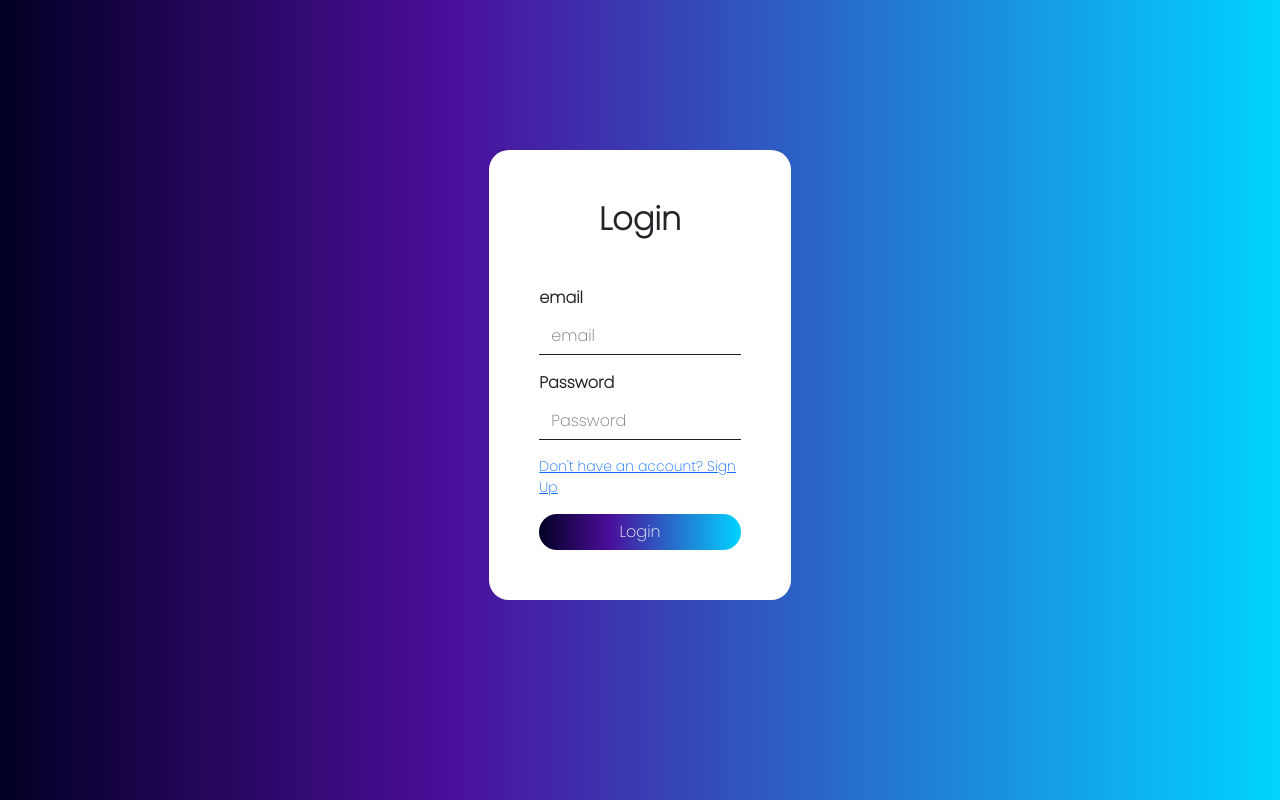
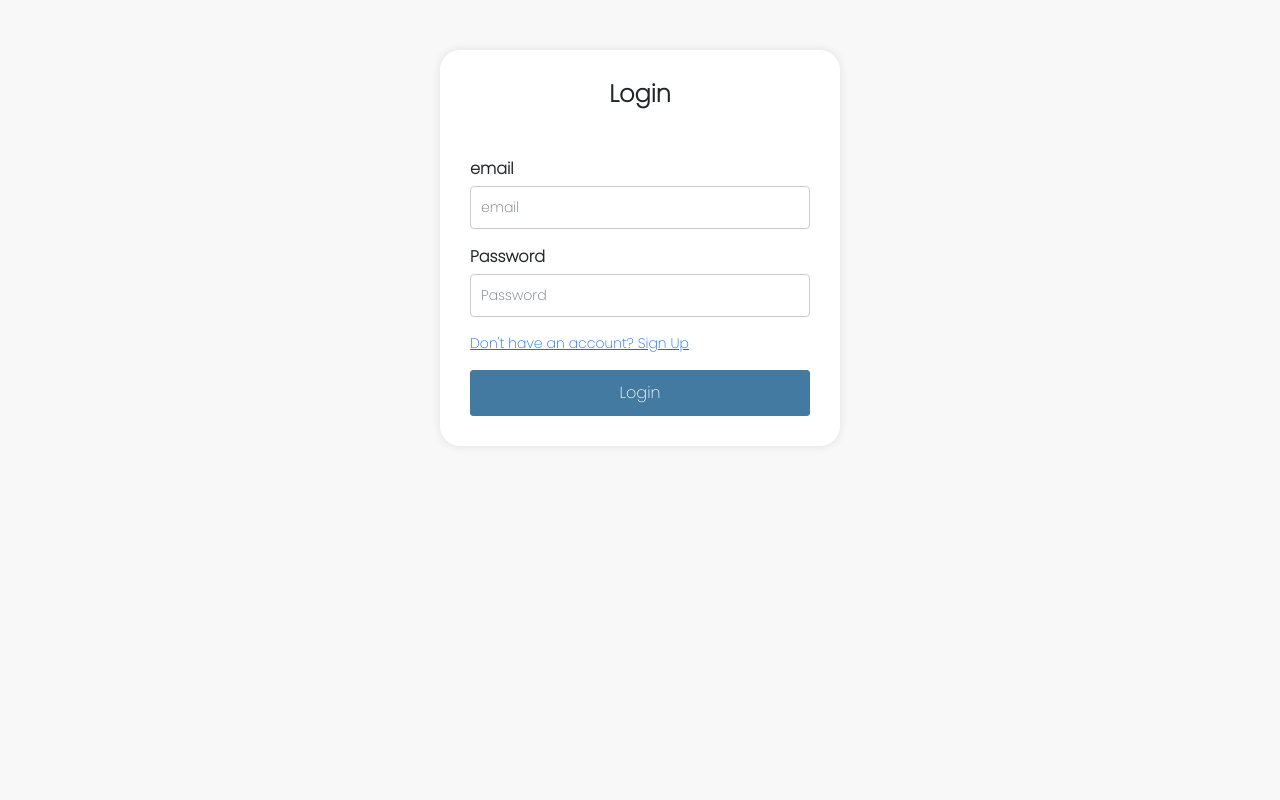
Before and after one commit to zalsaeed/cgav, a Flask app: page /login in a window 1280 px wide. Run offline with Flask 2, Linux system fonts and the light colour scheme; parts of the project's set-up code (start-up, migrations or seed data) failed here and were passed over.

Commit message:
Update login and register page style
change login.css

```diff
--- a/src/flask_website/static/login.css
+++ b/src/flask_website/static/login.css
@@ -1,49 +1,67 @@
 @import url('https://fonts.googleapis.com/css2?family=Poppins:wght@200&display=swap');
-*{
+
+* {
     padding: 0;
     margin: 0;
     box-sizing: border-box;
-
 }
 
-body{
-    background: linear-gradient(90deg, rgba(2,0,36,1) 0%, rgba(75,14,154,1) 35%, rgba(0,212,255,1) 100%);
+body {
+    background-color: #f8f8f8; /* Match the background color from main CSS */
     font-family: 'Poppins', sans-serif;
-
-}
-form{
-    border-radius: 20px;
-    margin-top: 150px !important;
-    width: 24% !important;
-    background-color: white !important;
-    padding: 50px;
 }
 
-.btn-primary{
-    width: 100%;
-    border: none;
-    border-radius: 50px;
-    background: linear-gradient(90deg, rgba(2,0,36,1) 0%, rgba(75,14,154,1) 35%, rgba(0,212,255,1) 100%);
-
+form {
+    border-radius: 20px;
+    margin: 50px auto; /* Center the form */
+    width: 50%; /* Adjusted width for better responsiveness */
+    max-width: 400px; /* Set a maximum width for larger screens */
+    background-color: #fff; /* Match the background color from main CSS */
+    padding: 30px; /* Reduced padding for a cleaner look */
+    box-shadow: 0 0 10px rgba(0, 0, 0, 0.1); /* Added a subtle box shadow for depth */
 }
 
-.form-control{
-    color: rgba(0,0,0,.87);
-    border-bottom-color: rgba(0,0,0,.42);
-    box-shadow: none !important;
-    border: none;
-    border-bottom: 1px solid;
-    border-radius: 4px 4px 0 0;
-    }
- h4{
-    font-size: 2rem !important;
+.btn-primary {
+    width: 100%;
+    border: 1px solid #427AA1; /* Added border for a cleaner look */
+    border-radius: 3px; /* Adjusted border-radius */
+    background-color: #427AA1; /* Match the background color from main CSS */
+    color: white; /* Adjusted text color to match the button style in main CSS */
+    padding: 10px 16px; /* Adjusted padding for a more comfortable button size */
+    cursor: pointer;
+    font-size: 16px; /* Adjusted font size for better readability */
+    transition: background-color 0.3s, color 0.3s, border 0.3s; /* Added transition for a smooth hover effect */
+}
+
+.btn-primary:hover {
+    background-color: #2c4e71; /* Darken the color on hover */
+    color: white;
+    border-color: #2c4e71; /* Darken the border on hover */
+}
+
+.form-control {
+    color: rgba(0, 0, 0, .87);
+    border: 1px solid #ccc; /* Improved border style for better visibility */
+    border-radius: 4px; /* Adjusted border-radius for a softer look */
+    padding: 10px; /* Adjusted padding for better spacing */
+    width: 100%;
+    font-size: 14px; /* Adjusted font size to match the main CSS */
+}
+
+h4 {
+    font-size: 24px; /* Adjusted font size for better readability */
     font-weight: 700;
- }
- .form-label{
-    font-weight: 800 !important;
- }
+    margin-bottom: 20px; /* Added margin for better spacing */
+}
+
+.form-label {
+    font-weight: 700;
+    margin-bottom: 5px; /* Added margin for better spacing */
+}
+
 @media only screen and (max-width: 600px) {
     form {
-        width: 100% !important;
+        width: 100%; /* Full width on smaller screens */
+        max-width: none; /* No maximum width on smaller screens */
     }
-  }
+}
```
